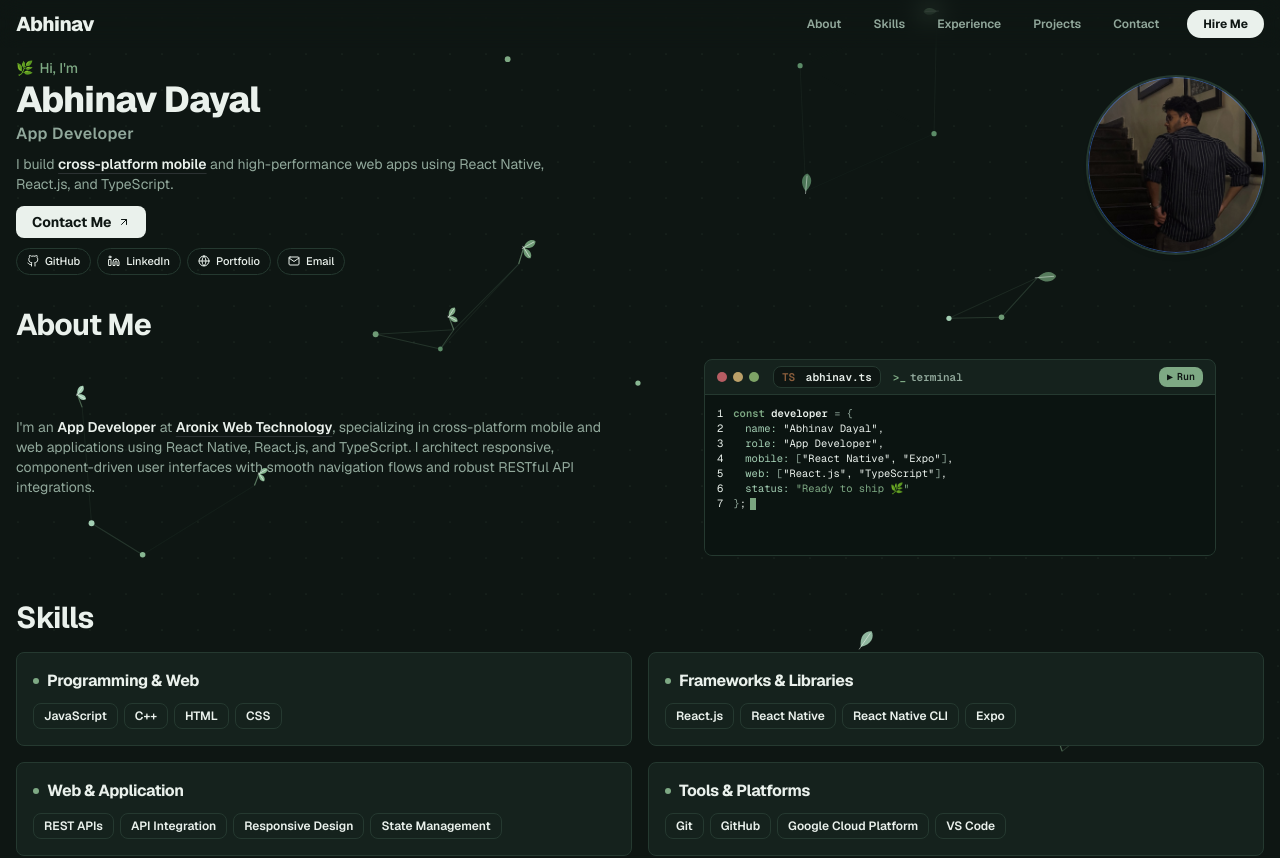
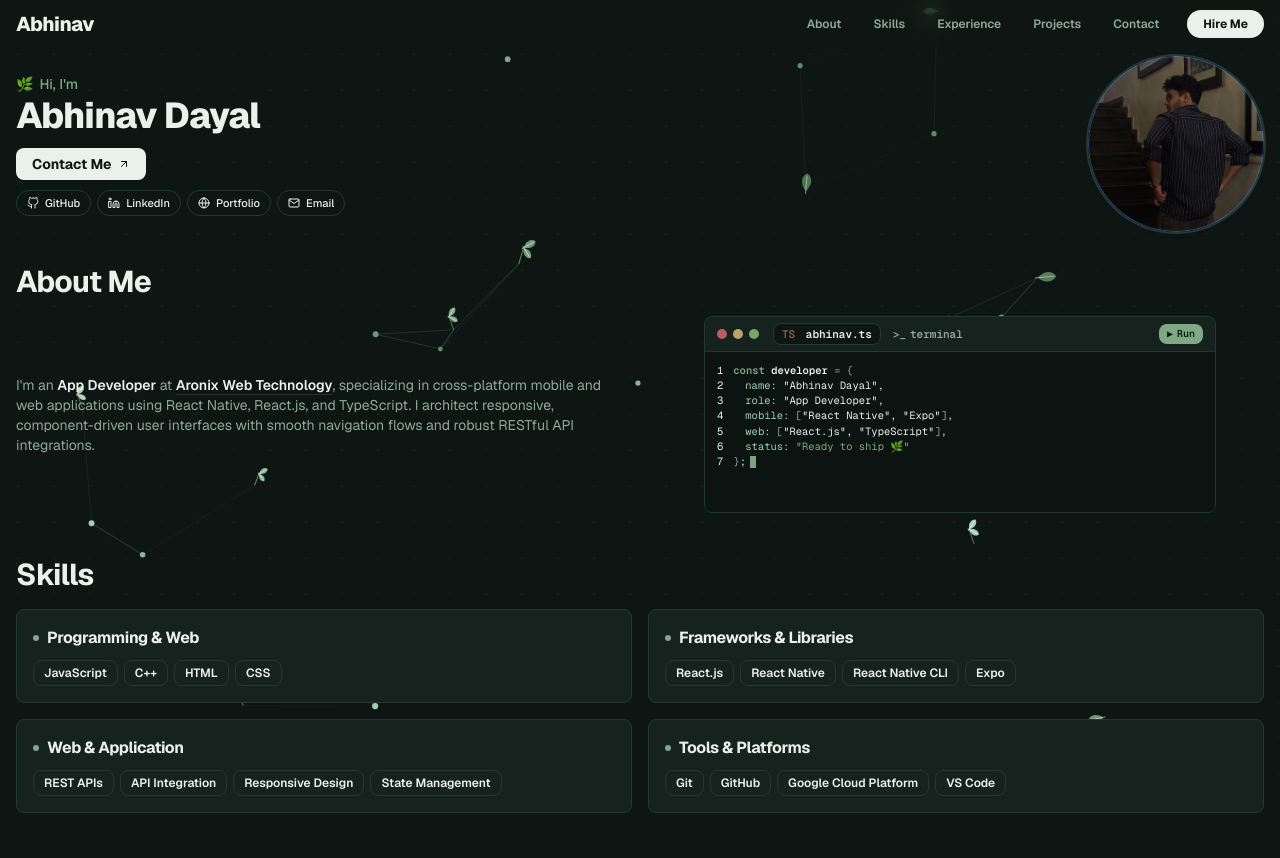
Before and after one commit to AbhinavXDayal/Portfolio, a React (Vite) app: page / in a window 1280 px wide. Shown: the top 858 px of the page. Built offline with nearby package versions, Linux system fonts and the light colour scheme.

Commit message:
Remove App Developer subtitle and bio description from Hero section

```diff
--- a/src/components/sections/Hero.tsx
+++ b/src/components/sections/Hero.tsx
@@ -19,20 +19,9 @@ export const Hero: React.FC = () => {
           <p className="text-xs sm:text-sm font-medium text-[var(--brand-accent)] mb-0.5 inline-flex items-center gap-1.5">
             <span>🌿</span> Hi, I'm
           </p>
-          <h1 className="text-2xl sm:text-3xl lg:text-4xl font-extrabold tracking-tight mb-0.5 text-[var(--foreground)]">
+          <h1 className="text-2xl sm:text-3xl lg:text-4xl font-extrabold tracking-tight mb-3 text-[var(--foreground)]">
             Abhinav Dayal
           </h1>
-          <h2 className="text-sm sm:text-base font-semibold text-[var(--muted-foreground)] mb-2 tracking-wide">
-            App Developer
-          </h2>
-          <p className="text-xs sm:text-sm text-[var(--muted-foreground)] mb-3 leading-snug max-w-xl">
-            I build{" "}
-            <span className="text-[var(--foreground)] font-semibold underline decoration-zinc-500/30 underline-offset-4">
-              cross-platform mobile
-            </span>{" "}
-            and high-performance web apps using React Native, React.js, and
-            TypeScript.
-          </p>
 
           {/* Action Buttons & Social Links */}
           <div className="flex flex-wrap items-center justify-center lg:justify-start gap-2.5 mb-2.5">
```
